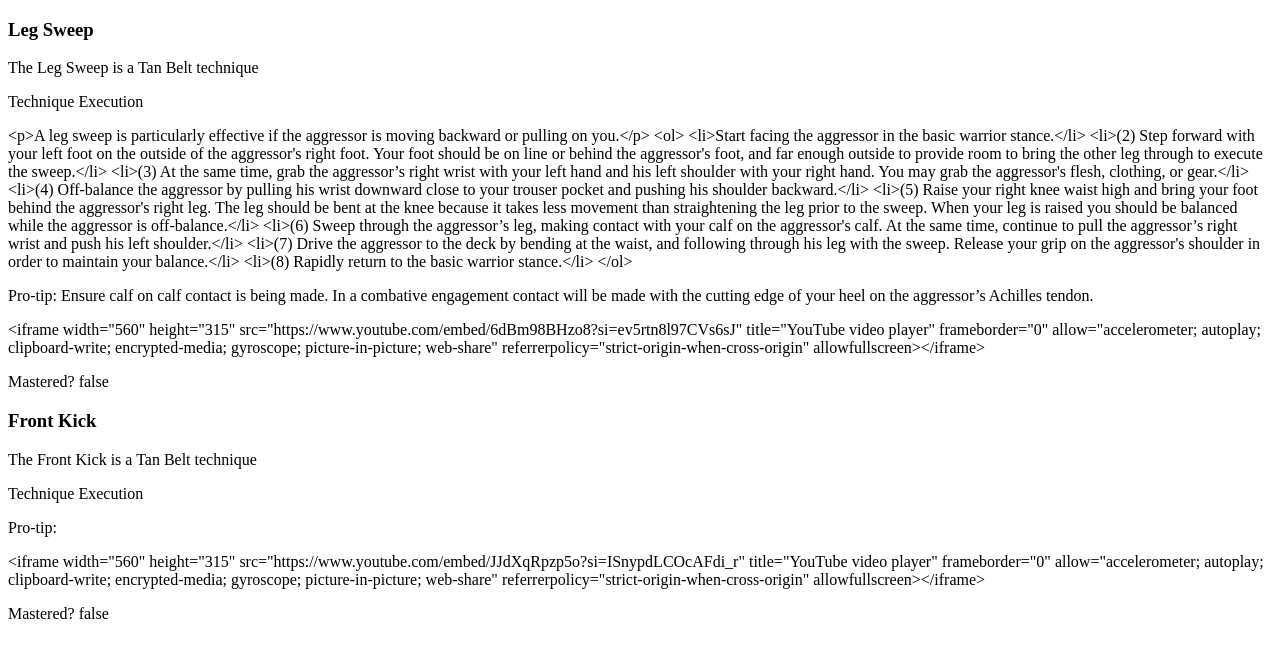
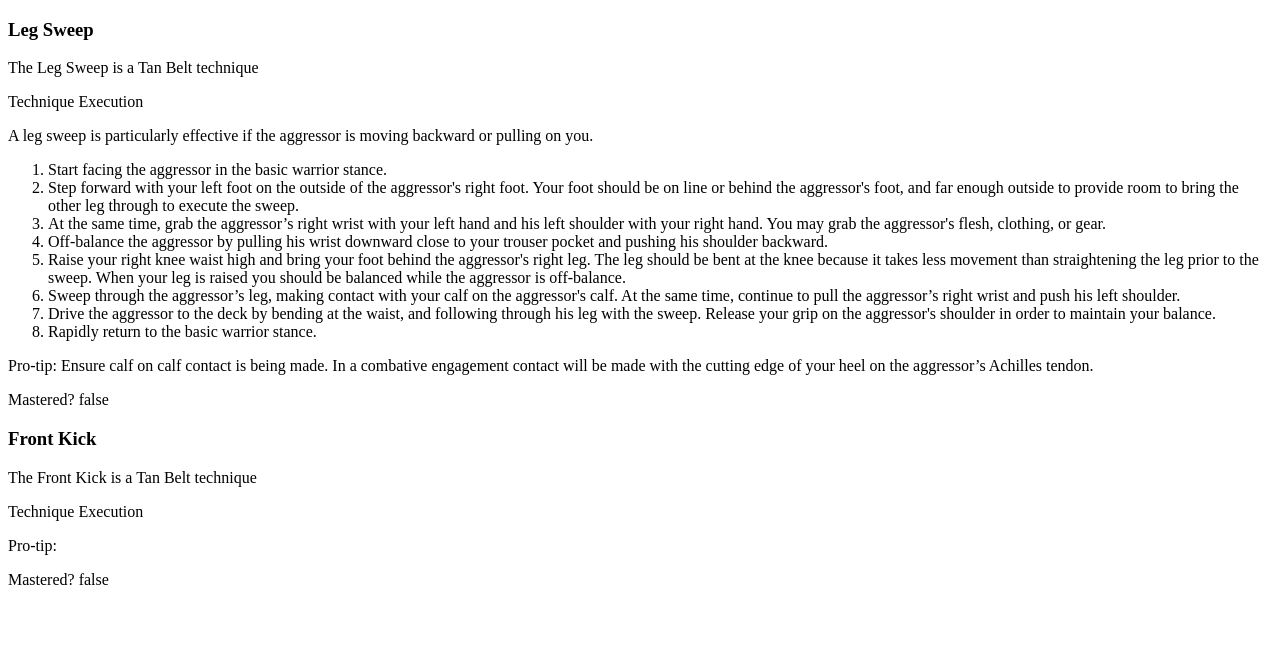
Before and after one commit to rc-devs/mcninja, an Angular app in the folder mcninja/: page / in a window 1280 px wide. Shown: the top 658 px of the page. Built offline with nearby package versions, Linux system fonts and the light colour scheme.

Commit message:
innerHTML property binding for execution property

```diff
--- a/mcninja/src/app/data/techniques.array.ts
+++ b/mcninja/src/app/data/techniques.array.ts
@@ -10,14 +10,15 @@ let techniquesArray = [
       <p>A leg sweep is particularly effective if the aggressor is moving backward or pulling on you.</p>
       <ol>
           <li>Start facing the aggressor in the basic warrior stance.</li>
-          <li>(2) Step forward with your left foot on the outside of the aggressor's right foot. Your foot should be on line or behind the aggressor's foot, and far enough outside to provide room to bring the other leg through to execute the sweep.</li>
-          <li>(3) At the same time, grab the aggressor’s right wrist with your left hand and his left shoulder with your right hand. You may grab the aggressor's flesh, clothing, or gear.</li>
-          <li>(4) Off-balance the aggressor by pulling his wrist downward close to your trouser pocket and pushing his shoulder backward.</li>
-          <li>(5) Raise your right knee waist high and bring your foot behind the aggressor's right leg. The leg should be bent at the knee because it takes less movement than straightening the leg prior to the sweep. When your leg is raised you should be balanced while the aggressor is off-balance.</li>
-          <li>(6) Sweep through the aggressor’s leg, making contact with your calf on the aggressor's calf. At the same time, continue to pull the aggressor’s right wrist and push his left shoulder.</li>
-          <li>(7) Drive the aggressor to the deck by bending at the waist, and following through his leg with the sweep. Release your grip on the aggressor's shoulder in order to maintain your balance.</li>
-          <li>(8) Rapidly return to the basic warrior stance.</li>
+          <li> Step forward with your left foot on the outside of the aggressor's right foot. Your foot should be on line or behind the aggressor's foot, and far enough outside to provide room to bring the other leg through to execute the sweep.</li>
+          <li> At the same time, grab the aggressor’s right wrist with your left hand and his left shoulder with your right hand. You may grab the aggressor's flesh, clothing, or gear.</li>
+          <li> Off-balance the aggressor by pulling his wrist downward close to your trouser pocket and pushing his shoulder backward.</li>
+          <li> Raise your right knee waist high and bring your foot behind the aggressor's right leg. The leg should be bent at the knee because it takes less movement than straightening the leg prior to the sweep. When your leg is raised you should be balanced while the aggressor is off-balance.</li>
+          <li> Sweep through the aggressor’s leg, making contact with your calf on the aggressor's calf. At the same time, continue to pull the aggressor’s right wrist and push his left shoulder.</li>
+          <li> Drive the aggressor to the deck by bending at the waist, and following through his leg with the sweep. Release your grip on the aggressor's shoulder in order to maintain your balance.</li>
+          <li> Rapidly return to the basic warrior stance.</li>
         </ol>
+        </ng-template>
         `,
       proTip:"Ensure calf on calf contact is being made. In a combative engagement contact will be made with the cutting edge of your heel on the aggressor’s Achilles tendon.",
       video: `<iframe width="560" height="315" src="https://www.youtube.com/embed/6dBm98BHzo8?si=ev5rtn8l97CVs6sJ" title="YouTube video player" frameborder="0" allow="accelerometer; autoplay; clipboard-write; encrypted-media; gyroscope; picture-in-picture; web-share" referrerpolicy="strict-origin-when-cross-origin" allowfullscreen></iframe>`,
--- a/mcninja/src/app/display-techniques/display-techniques.component.html
+++ b/mcninja/src/app/display-techniques/display-techniques.component.html
@@ -2,8 +2,8 @@
   <h3>{{technique.title}}</h3>
   <p>The {{technique.title}} is a {{technique.belt}} Belt technique</p>
   <p>Technique Execution</p>
-  <p>{{technique.execution}}</p>
+  <div [innerHTML]="technique.execution"></div>
   <p>Pro-tip: {{technique.proTip}}</p>
-  <p>{{technique.video}}</p>
+  <div [innerHTML]="technique.video"></div>
   <p>Mastered? {{technique.mastered}}</p> <!-- use @if directive? -->
 }
```
